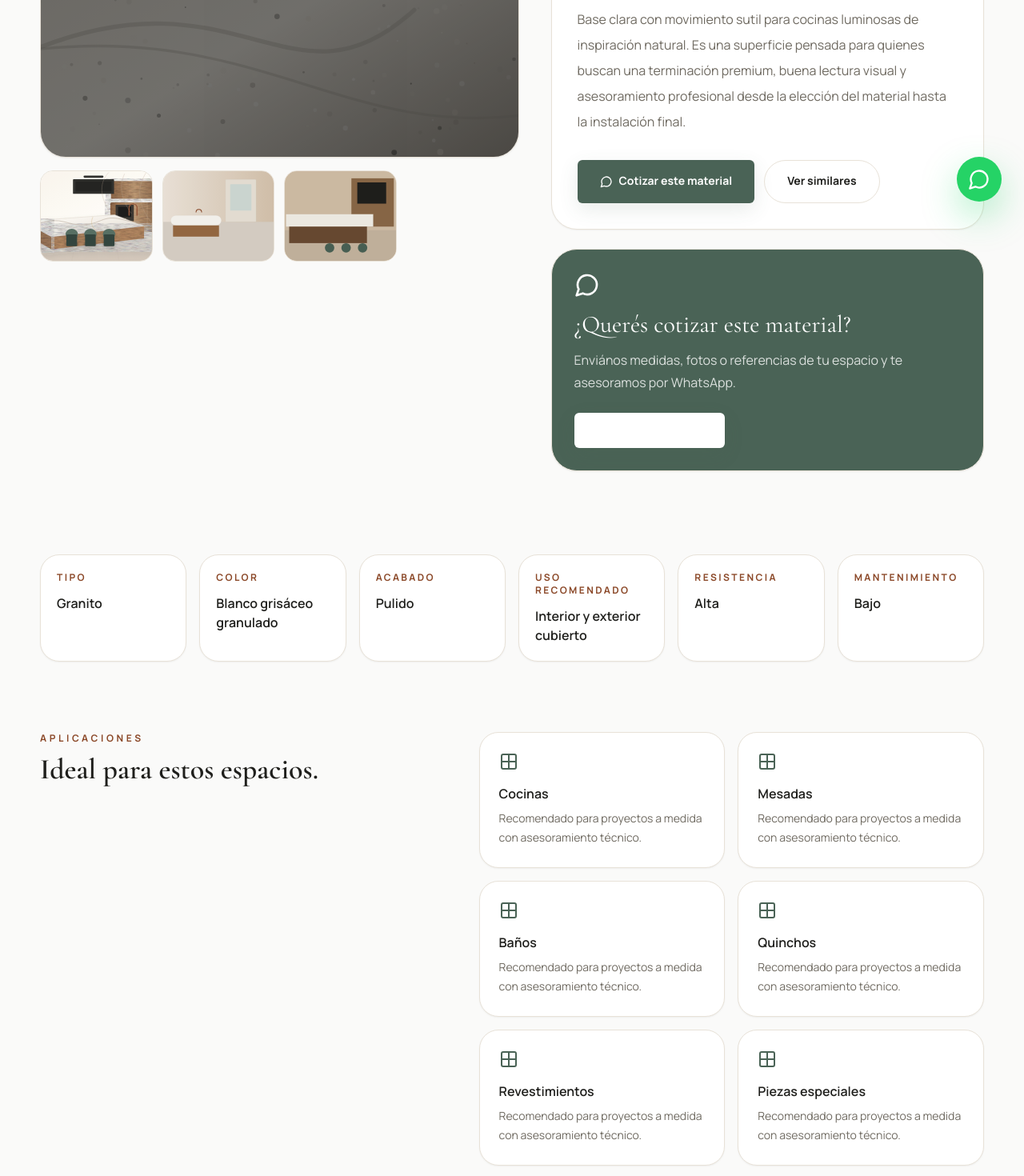
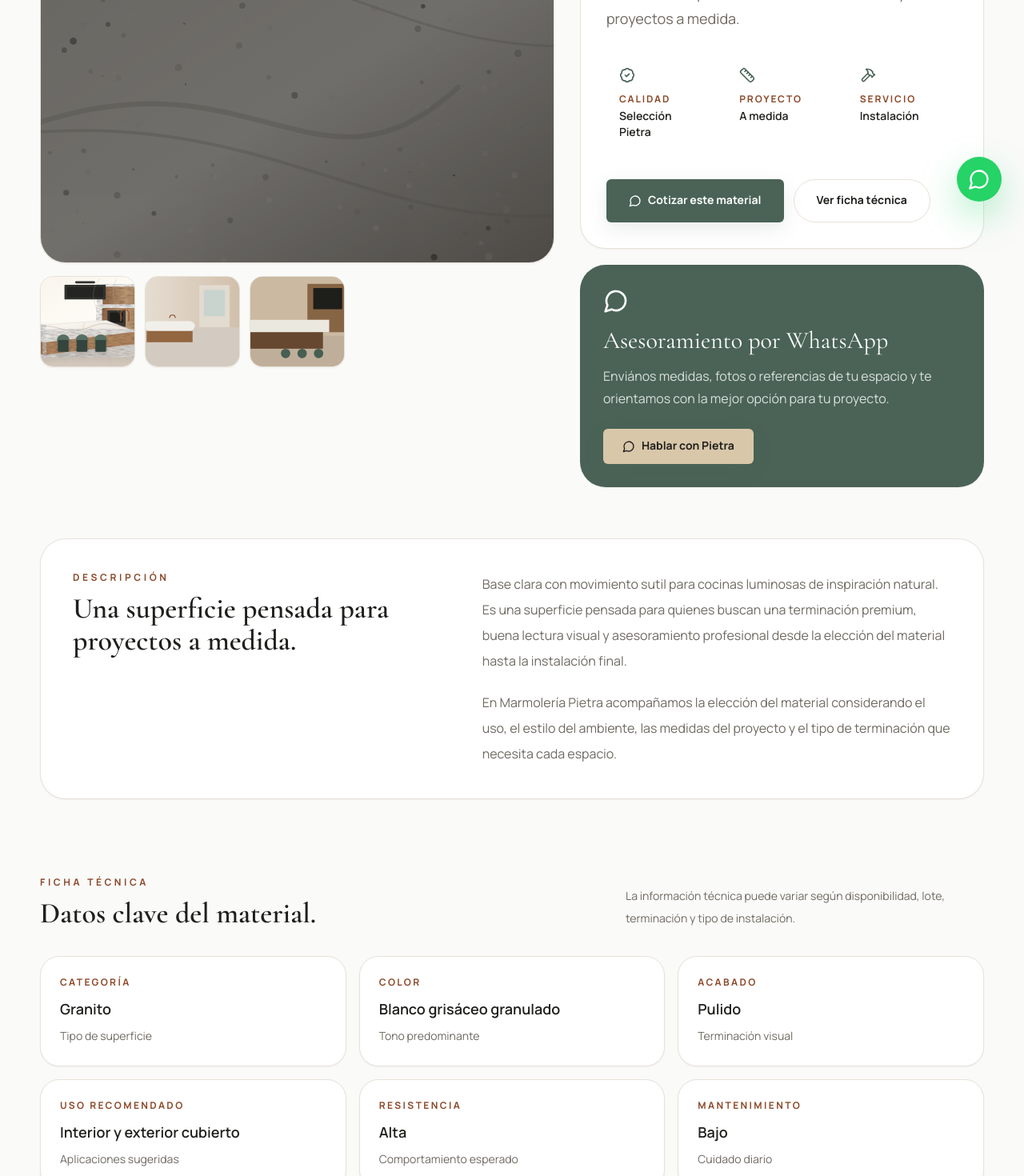
Before and after one commit to equantum-py/Marmoler-a-Pietra, a Next.js app: page /materiales/blanco-dallas in a window 1280 px wide. Shown: the part 520-1990 px from the top of the page at 80% size. Built offline with nearby package versions, Linux system fonts and the light colour scheme; no server answers; the database is empty.

Commit message:
Fix visible WhatsApp buttons on material PDP

```diff
--- a/app/materiales/[slug]/page.tsx
+++ b/app/materiales/[slug]/page.tsx
@@ -1,11 +1,21 @@
 import type { Metadata } from 'next';
 import Link from 'next/link';
 import { notFound } from 'next/navigation';
-import { CheckCircle2, Grid2X2, MessageCircle, Sparkles } from 'lucide-react';
+import {
+  ArrowLeft,
+  BadgeCheck,
+  CheckCircle2,
+  Grid2X2,
+  Hammer,
+  MessageCircle,
+  Ruler,
+  Sparkles,
+} from 'lucide-react';
 import { FloatingWhatsapp } from '@/components/floating-whatsapp';
 import { MaterialCard } from '@/components/material-card';
 import { Navbar } from '@/components/navbar';
 import { WhatsappLink } from '@/components/whatsapp-link';
+import { whatsappUrl } from '@/lib/whatsapp';
 import { Footer } from '@/sections/footer';
 import {
   getPublicMaterialBySlug,
@@ -15,7 +25,6 @@ import {
 
 export const revalidate = 60;
 export const dynamicParams = true;
-
 
 type PublicMaterialView = {
   slug: string;
@@ -52,6 +61,12 @@ type PageProps = {
   params: Promise<{ slug: string }>;
 };
 
+type DetailItem = {
+  label: string;
+  value?: string | null;
+  helper: string;
+};
+
 async function resolveParams(params: PageProps['params']) {
   return params;
 }
@@ -61,14 +76,29 @@ function getImages(material: PublicMaterialView) {
   const gallery = material.gallery || [];
 
   return Array.from(
-    new Set([
+    new Set(
+      [
         material.main_image,
         material.mainImage,
         material.image,
         ...images,
         ...gallery,
-    ].filter(Boolean)),
+      ].filter((image): image is string => Boolean(image)),
+    ),
   );
+}
+
+function capitalizeText(value: string) {
+  return value.charAt(0).toUpperCase() + value.slice(1);
+}
+
+function getTextList(value?: string) {
+  if (!value) return [];
+
+  return value
+    .split(',')
+    .map((item) => capitalizeText(item.trim()))
+    .filter(Boolean);
 }
 
 function getWhatsappMessage(material: PublicMaterialView) {
@@ -77,6 +107,64 @@ function getWhatsappMessage(material: PublicMaterialView) {
     material.whatsappMessage ||
     `Hola Pietra, quiero cotizar el material ${material.name}. ¿Me pueden asesorar?`
   );
+}
+
+function getShortDescription(material: PublicMaterialView) {
+  return (
+    material.short_description ||
+    material.shortDescription ||
+    `${material.name} para cocinas, baños, mesadas, barras y superficies a medida.`
+  );
+}
+
+function getLongDescription(material: PublicMaterialView) {
+  return (
+    material.long_description ||
+    material.longDescription ||
+    `${material.name} es una opción seleccionada por Marmolería Pietra para proyectos residenciales y comerciales que buscan terminación profesional, buena presencia visual y fabricación a medida.`
+  );
+}
+
+function getApplications(material: PublicMaterialView) {
+  const directApplications = material.applications?.length ? material.applications : [];
+  const recommendedUse = getTextList(material.recommended_use || material.recommendedUse);
+
+  const applications = directApplications.length ? directApplications : recommendedUse;
+
+  return applications.length
+    ? applications
+    : ['Cocinas', 'Baños', 'Mesadas', 'Barras', 'Quinchos', 'Revestimientos'];
+}
+
+function getBenefits(material: PublicMaterialView) {
+  if (material.benefits?.length) {
+    return material.benefits;
+  }
+
+  if (material.category === 'Mármol') {
+    return [
+      'Estética natural de alto valor decorativo',
+      'Ideal para interiores elegantes',
+      'Terminación premium con asesoramiento técnico',
+      'Fabricación a medida según cada proyecto',
+    ];
+  }
+
+  if (material.category === 'Sinterizado') {
+    return [
+      'Superficie técnica de alta resistencia',
+      'Excelente presencia para proyectos premium',
+      'Fácil mantenimiento diario',
+      'Versátil para cocinas, baños y revestimientos',
+    ];
+  }
+
+  return [
+    'Alta resistencia para uso diario',
+    'Buena presencia visual en proyectos modernos',
+    'Fácil combinación con distintos estilos',
+    'Fabricación e instalación a medida',
+  ];
 }
 
 export async function generateStaticParams() {
@@ -105,9 +193,7 @@ export async function generateMetadata({ params }: PageProps): Promise<Metadata>
     description:
       material.seo_description ||
       material.seoDescription ||
-      material.short_description ||
-      material.shortDescription ||
-      `Cotizá ${material.name} para cocinas, baños, quinchos y revestimientos con Marmolería Pietra.`,
+      getShortDescription(material),
   };
 }
 
@@ -121,15 +207,43 @@ export default async function MaterialPage({ params }: PageProps) {
 
   const images = getImages(material);
   const mainImage = images[0];
-  const relatedMaterials = await getRelatedPublicMaterials(material);
+  const relatedMaterials = (await getRelatedPublicMaterials(material, 4)) as PublicMaterialView[];
+  const applications = getApplications(material);
+  const benefits = getBenefits(material);
+  const whatsappMessage = getWhatsappMessage(material);
 
-  const applications = material.applications?.length
-    ? material.applications
-    : ['Cocinas', 'Mesadas', 'Baños', 'Quinchos'];
-
-  const benefits = material.benefits?.length
-    ? material.benefits
-    : ['Asesoramiento personalizado', 'Fabricación a medida', 'Terminación premium'];
+  const details: DetailItem[] = [
+    {
+      label: 'Categoría',
+      value: material.category,
+      helper: 'Tipo de superficie',
+    },
+    {
+      label: 'Color',
+      value: material.color,
+      helper: 'Tono predominante',
+    },
+    {
+      label: 'Acabado',
+      value: material.finish,
+      helper: 'Terminación visual',
+    },
+    {
+      label: 'Uso recomendado',
+      value: material.recommended_use || material.recommendedUse,
+      helper: 'Aplicaciones sugeridas',
+    },
+    {
+      label: 'Resistencia',
+      value: material.resistance,
+      helper: 'Comportamiento esperado',
+    },
+    {
+      label: 'Mantenimiento',
+      value: material.maintenance,
+      helper: 'Cuidado diario',
+    },
+  ];
 
   return (
     <>
@@ -137,24 +251,37 @@ export default async function MaterialPage({ params }: PageProps) {
 
       <main className="bg-pietra-light text-pietra-black">
         <section className="border-b border-pietra-border bg-white">
-          <div className="luxe-container py-5 text-sm text-pietra-muted">
-            <Link href="/" className="hover:text-pietra-green">Inicio</Link>
-            <span className="mx-2">/</span>
-            <Link href="/#materiales" className="hover:text-pietra-green">Materiales</Link>
-            <span className="mx-2">/</span>
+          <div className="luxe-container flex flex-wrap items-center gap-2 py-5 text-sm text-pietra-muted">
+            <Link href="/" className="hover:text-pietra-green">
+              Inicio
+            </Link>
+            <span>/</span>
+            <Link href="/#materiales" className="hover:text-pietra-green">
+              Materiales
+            </Link>
+            <span>/</span>
             <span className="font-semibold text-pietra-black">{material.name}</span>
           </div>
         </section>
 
-        <section className="luxe-container grid gap-10 py-12 lg:grid-cols-[1.05fr_.95fr] lg:py-16">
-          <div>
+        <section className="luxe-container py-10 lg:py-16">
+          <Link
+            href="/#materiales"
+            className="mb-8 inline-flex items-center gap-2 text-sm font-bold text-pietra-green transition hover:text-pietra-brown"
+          >
+            <ArrowLeft className="h-4 w-4" />
+            Volver al catálogo
+          </Link>
+
+          <div className="grid gap-8 lg:grid-cols-[1.12fr_.88fr] lg:items-start">
+            <div className="space-y-4">
               <div className="overflow-hidden rounded-[2rem] border border-pietra-border bg-white shadow-sm">
                 {mainImage ? (
                   // eslint-disable-next-line @next/next/no-img-element
                   <img
                     src={mainImage}
                     alt={material.name}
-                  className="h-[420px] w-full object-cover"
+                    className="h-[360px] w-full object-cover md:h-[500px]"
                   />
                 ) : (
                   <div className="flex h-[420px] items-center justify-center bg-pietra-warm text-pietra-muted">
@@ -164,17 +291,17 @@ export default async function MaterialPage({ params }: PageProps) {
               </div>
 
               {images.length > 1 ? (
-              <div className="mt-4 grid grid-cols-3 gap-3 md:grid-cols-4">
-                {images.slice(1, 9).map((image) => (
+                <div className="grid grid-cols-3 gap-3 md:grid-cols-5">
+                  {images.slice(1, 11).map((image) => (
                     <div
                       key={image}
-                    className="overflow-hidden rounded-2xl border border-pietra-border bg-white"
+                      className="overflow-hidden rounded-2xl border border-pietra-border bg-white shadow-sm"
                     >
                       {/* eslint-disable-next-line @next/next/no-img-element */}
                       <img
                         src={image}
-                      alt={`Galería ${material.name}`}
-                      className="h-28 w-full object-cover"
+                        alt={`Vista adicional de ${material.name}`}
+                        className="h-24 w-full object-cover md:h-28"
                       />
                     </div>
                   ))}
@@ -182,78 +309,142 @@ export default async function MaterialPage({ params }: PageProps) {
               ) : null}
             </div>
 
-          <div className="space-y-6">
-            <div className="rounded-[2rem] border border-pietra-border bg-white p-8 shadow-sm">
-              <p className="mb-4 text-xs font-bold uppercase tracking-[0.3em] text-pietra-brown">
+            <aside className="space-y-5 lg:sticky lg:top-36">
+              <div className="rounded-[2rem] border border-pietra-border bg-white p-7 shadow-sm md:p-8">
+                <p className="text-xs font-bold uppercase tracking-[0.3em] text-pietra-brown">
                   {material.category}
                 </p>
 
-              <h1 className="font-display text-5xl font-semibold leading-none text-pietra-black md:text-6xl">
+                <h1 className="mt-4 font-display text-5xl font-semibold leading-none text-pietra-black md:text-6xl">
                   {material.name}
                 </h1>
 
                 <p className="mt-6 text-lg leading-8 text-pietra-muted">
-                {material.short_description || material.shortDescription}
+                  {getShortDescription(material)}
                 </p>
 
-              <p className="mt-5 leading-8 text-pietra-muted">
-                {material.long_description || material.longDescription}
+                <div className="mt-7 grid gap-3 sm:grid-cols-3">
+                  <div className="rounded-2xl bg-pietra-light p-4">
+                    <BadgeCheck className="mb-3 h-5 w-5 text-pietra-green" />
+                    <p className="text-xs font-bold uppercase tracking-[0.16em] text-pietra-brown">
+                      Calidad
                     </p>
+                    <p className="mt-1 text-sm font-semibold">Selección Pietra</p>
+                  </div>
+
+                  <div className="rounded-2xl bg-pietra-light p-4">
+                    <Ruler className="mb-3 h-5 w-5 text-pietra-green" />
+                    <p className="text-xs font-bold uppercase tracking-[0.16em] text-pietra-brown">
+                      Proyecto
+                    </p>
+                    <p className="mt-1 text-sm font-semibold">A medida</p>
+                  </div>
+
+                  <div className="rounded-2xl bg-pietra-light p-4">
+                    <Hammer className="mb-3 h-5 w-5 text-pietra-green" />
+                    <p className="text-xs font-bold uppercase tracking-[0.16em] text-pietra-brown">
+                      Servicio
+                    </p>
+                    <p className="mt-1 text-sm font-semibold">Instalación</p>
+                  </div>
+                </div>
 
                 <div className="mt-8 flex flex-col gap-3 sm:flex-row">
-                <WhatsappLink message={getWhatsappMessage(material)} className="px-7 py-4">
+                  <WhatsappLink message={whatsappMessage} className="px-7 py-4">
                     Cotizar este material
                   </WhatsappLink>
 
                   <a
-                  href="#relacionados"
+                    href="#ficha-tecnica"
                     className="inline-flex items-center justify-center rounded-full border border-pietra-border px-7 py-4 text-sm font-bold text-pietra-black transition hover:border-pietra-green hover:text-pietra-green"
                   >
-                  Ver similares
+                    Ver ficha técnica
                   </a>
                 </div>
               </div>
 
-            <div className="rounded-[2rem] border border-pietra-border bg-pietra-green p-7 text-white shadow-sm">
+              <div className="rounded-[2rem] border border-pietra-green/20 bg-pietra-green p-7 text-white shadow-sm">
                 <MessageCircle className="mb-4 h-8 w-8" />
-              <h2 className="font-display text-3xl">¿Querés cotizar este material?</h2>
+                <h2 className="font-display text-3xl">Asesoramiento por WhatsApp</h2>
                 <p className="mt-3 leading-7 text-white/80">
-                Enviános medidas, fotos o referencias de tu espacio y te asesoramos por WhatsApp.
+                  Enviános medidas, fotos o referencias de tu espacio y te orientamos con la
+                  mejor opción para tu proyecto.
                 </p>
-              <WhatsappLink
-                message={getWhatsappMessage(material)}
-                className="mt-6 bg-white px-6 py-3 text-pietra-black hover:bg-pietra-warm"
+
+                <a
+                  href={whatsappUrl(whatsappMessage)}
+                  target="_blank"
+                  rel="noreferrer"
+                  className="mt-6 inline-flex min-h-11 items-center justify-center gap-2 rounded-md bg-[#D9C7AA] px-6 py-3 text-sm font-bold text-[#1F1F1C] shadow-soft transition duration-300 hover:bg-[#C4B5A0]"
                 >
+                  <MessageCircle className="h-4 w-4 text-pietra-black" />
                   Hablar con Pietra
-              </WhatsappLink>
+                </a>
+              </div>
+            </aside>
+          </div>
+        </section>
+
+        <section className="luxe-container pb-12">
+          <div className="rounded-[2rem] border border-pietra-border bg-white p-7 shadow-sm md:p-10">
+            <div className="grid gap-8 lg:grid-cols-[.9fr_1.1fr]">
+              <div>
+                <p className="text-xs font-bold uppercase tracking-[0.3em] text-pietra-brown">
+                  Descripción
+                </p>
+                <h2 className="mt-3 font-display text-4xl font-semibold">
+                  Una superficie pensada para proyectos a medida.
+                </h2>
+              </div>
+
+              <div className="space-y-5 text-base leading-8 text-pietra-muted">
+                <p>{getLongDescription(material)}</p>
+                <p>
+                  En Marmolería Pietra acompañamos la elección del material considerando el uso,
+                  el estilo del ambiente, las medidas del proyecto y el tipo de terminación que
+                  necesita cada espacio.
+                </p>
+              </div>
             </div>
           </div>
         </section>
 
-        <section className="luxe-container py-10">
-          <div className="grid gap-4 md:grid-cols-3 lg:grid-cols-6">
-            {[
-              ['Tipo', material.category],
-              ['Color', material.color],
-              ['Acabado', material.finish],
-              ['Uso recomendado', material.recommended_use || material.recommendedUse],
-              ['Resistencia', material.resistance],
-              ['Mantenimiento', material.maintenance],
-            ].map(([label, value]) => (
+        <section id="ficha-tecnica" className="luxe-container py-12">
+          <div className="mb-8 flex flex-col gap-3 md:flex-row md:items-end md:justify-between">
+            <div>
+              <p className="text-xs font-bold uppercase tracking-[0.3em] text-pietra-brown">
+                Ficha técnica
+              </p>
+              <h2 className="mt-3 font-display text-4xl font-semibold">
+                Datos clave del material.
+              </h2>
+            </div>
+
+            <p className="max-w-md text-sm leading-7 text-pietra-muted">
+              La información técnica puede variar según disponibilidad, lote, terminación y
+              tipo de instalación.
+            </p>
+          </div>
+
+          <div className="grid gap-4 md:grid-cols-2 lg:grid-cols-3">
+            {details.map((item) => (
               <article
-                key={label}
-                className="rounded-[1.5rem] border border-pietra-border bg-white p-5 shadow-sm"
+                key={item.label}
+                className="rounded-[1.5rem] border border-pietra-border bg-white p-6 shadow-sm"
               >
                 <p className="text-xs font-bold uppercase tracking-[0.2em] text-pietra-brown">
-                  {label}
+                  {item.label}
                 </p>
-                <p className="mt-3 font-semibold text-pietra-black">{value || 'A definir'}</p>
+                <p className="mt-3 text-lg font-semibold text-pietra-black">
+                  {item.value || 'A definir'}
+                </p>
+                <p className="mt-2 text-sm leading-6 text-pietra-muted">{item.helper}</p>
               </article>
             ))}
           </div>
         </section>
 
-        <section className="luxe-container grid gap-8 py-12 lg:grid-cols-[.9fr_1.1fr]">
+        <section className="luxe-container grid gap-8 py-12 lg:grid-cols-[.85fr_1.15fr]">
           <div>
             <p className="text-xs font-bold uppercase tracking-[0.3em] text-pietra-brown">
               Aplicaciones
@@ -261,10 +452,13 @@ export default async function MaterialPage({ params }: PageProps) {
             <h2 className="mt-3 font-display text-4xl font-semibold">
               Ideal para estos espacios.
             </h2>
+            <p className="mt-4 max-w-md leading-7 text-pietra-muted">
+              La elección final depende del uso, medidas, exposición y estilo del proyecto.
+            </p>
           </div>
 
           <div className="grid gap-4 sm:grid-cols-2">
-            {applications.map((item: string) => (
+            {applications.slice(0, 8).map((item) => (
               <article
                 key={item}
                 className="rounded-[1.5rem] border border-pietra-border bg-white p-6 shadow-sm"
@@ -291,7 +485,7 @@ export default async function MaterialPage({ params }: PageProps) {
             </div>
 
             <div className="grid gap-4 sm:grid-cols-2">
-              {benefits.map((benefit: string) => (
+              {benefits.map((benefit) => (
                 <article
                   key={benefit}
                   className="rounded-[1.5rem] border border-pietra-border bg-pietra-light p-6"
@@ -306,7 +500,8 @@ export default async function MaterialPage({ params }: PageProps) {
 
         {relatedMaterials.length ? (
           <section id="relacionados" className="luxe-container py-16">
-            <div className="mb-8">
+            <div className="mb-8 flex flex-col gap-3 md:flex-row md:items-end md:justify-between">
+              <div>
                 <p className="text-xs font-bold uppercase tracking-[0.3em] text-pietra-brown">
                   Materiales relacionados
                 </p>
@@ -315,8 +510,16 @@ export default async function MaterialPage({ params }: PageProps) {
                 </h2>
               </div>
 
+              <Link
+                href="/#materiales"
+                className="text-sm font-bold text-pietra-green hover:text-pietra-brown"
+              >
+                Ver catálogo completo
+              </Link>
+            </div>
+
             <div className="grid gap-5 sm:grid-cols-2 lg:grid-cols-4">
-              {relatedMaterials.map((related: PublicMaterialView) => (
+              {relatedMaterials.map((related) => (
                 <MaterialCard key={related.slug} material={related} />
               ))}
             </div>
@@ -324,15 +527,29 @@ export default async function MaterialPage({ params }: PageProps) {
         ) : null}
 
         <section className="luxe-container pb-16">
-          <div className="rounded-[2rem] border border-pietra-border bg-pietra-black p-10 text-white">
-            <Sparkles className="mb-4 h-7 w-7 text-pietra-warm" />
-            <h2 className="font-display text-4xl">¿Este material puede funcionar en tu proyecto?</h2>
+          <div className="overflow-hidden rounded-[2rem] bg-[#1F1F1C] text-white shadow-sm">
+            <div className="grid gap-8 p-8 md:p-10 lg:grid-cols-[1fr_auto] lg:items-center">
+              <div>
+                <Sparkles className="mb-4 h-7 w-7 text-white" />
+                <h2 className="font-display text-4xl">
+                  ¿Este material puede funcionar en tu proyecto?
+                </h2>
                 <p className="mt-4 max-w-2xl leading-8 text-white/75">
-              Nuestro equipo te ayuda a elegir la mejor opción según tu espacio, estilo y necesidad.
+                  Nuestro equipo te ayuda a elegir la mejor opción según tu espacio, estilo,
+                  medidas y necesidad de uso.
                 </p>
-            <WhatsappLink message={getWhatsappMessage(material)} className="mt-7 bg-white px-7 py-4 text-pietra-black hover:bg-pietra-warm">
+              </div>
+
+              <a
+                href={whatsappUrl(whatsappMessage)}
+                target="_blank"
+                rel="noreferrer"
+                className="inline-flex min-h-11 items-center justify-center gap-2 rounded-md bg-[#D9C7AA] px-7 py-4 text-sm font-bold text-[#1F1F1C] shadow-soft transition duration-300 hover:bg-[#C4B5A0]"
+              >
+                <MessageCircle className="h-4 w-4 text-pietra-black" />
                 Consultar por WhatsApp
-            </WhatsappLink>
+              </a>
+            </div>
           </div>
         </section>
       </main>
```
Lines whose indentation alone changed are shown as unchanged.
